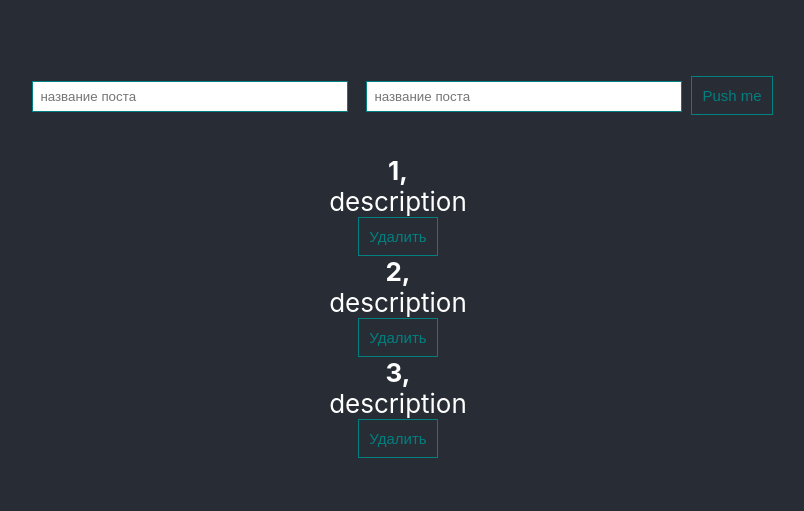
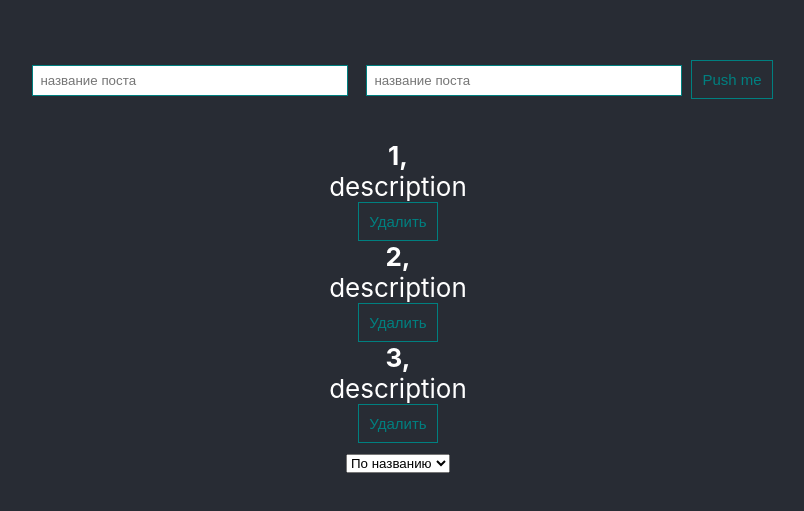
Before and after one commit to Anysound/react-practices, a React (Create React App) app: page / in a window 1280 px wide. Shown: the part 135-646 px from the top of the page, without its empty margins (242-1046 px from the left). Built offline with nearby package versions, Linux system fonts and the light colour scheme.

Commit message:
conditional render

```diff
--- a/src/App.js
+++ b/src/App.js
@@ -28,6 +28,13 @@ function App() {
       <header className="App-header">
         <PostForm create={createPost}/>
         <PostList posts={posts} remove={deletePost} />
+        <div>
+          <select name="" id="">
+            <option value="value1">По названию</option>
+            <option value="value2">По описанию</option>
+          </select>
+        </div>
+        {posts.length ? null : <p>Посты не найдены</p>}
         {/* {posts.map(it => {
           return (
             <div>
```
